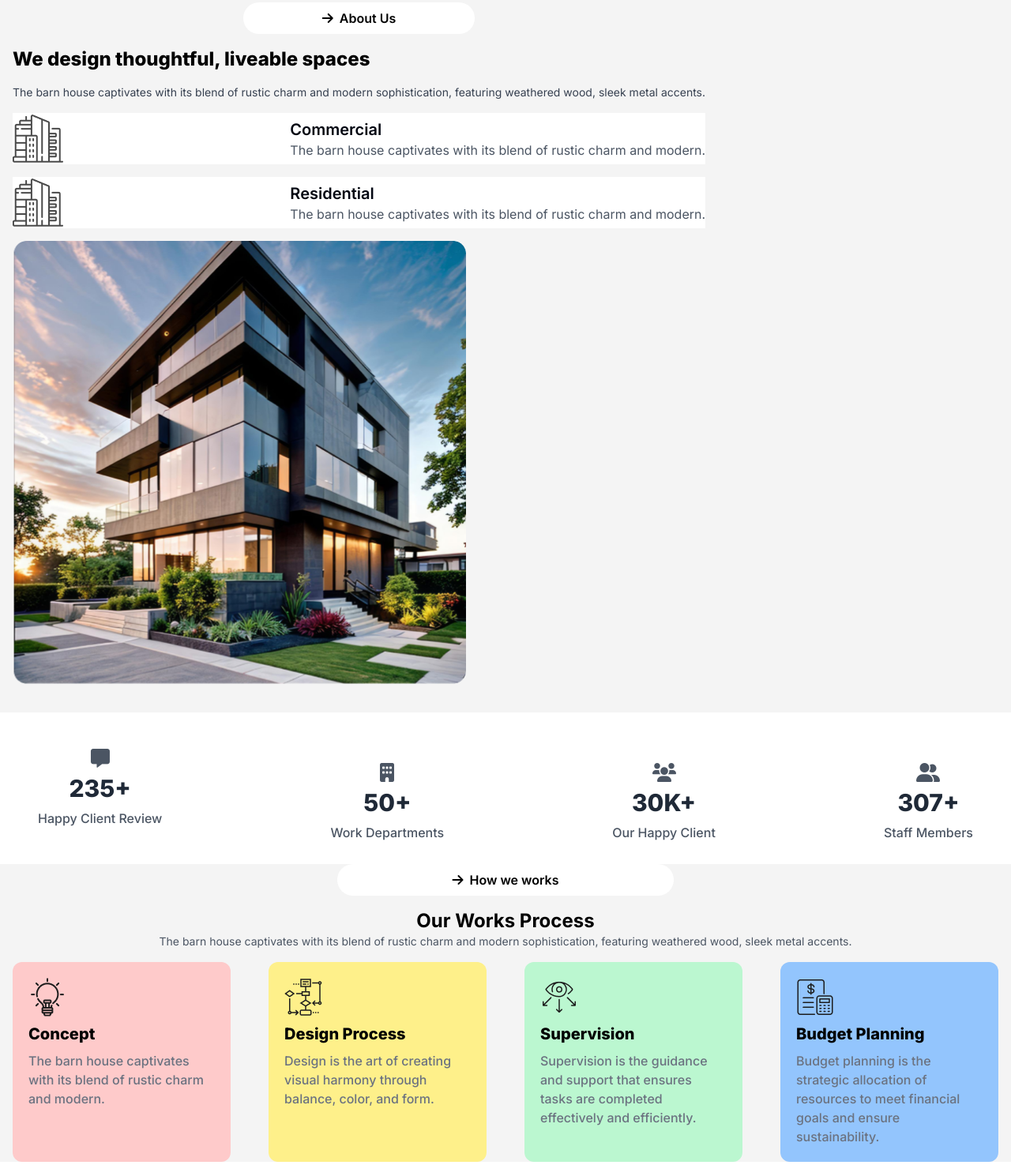
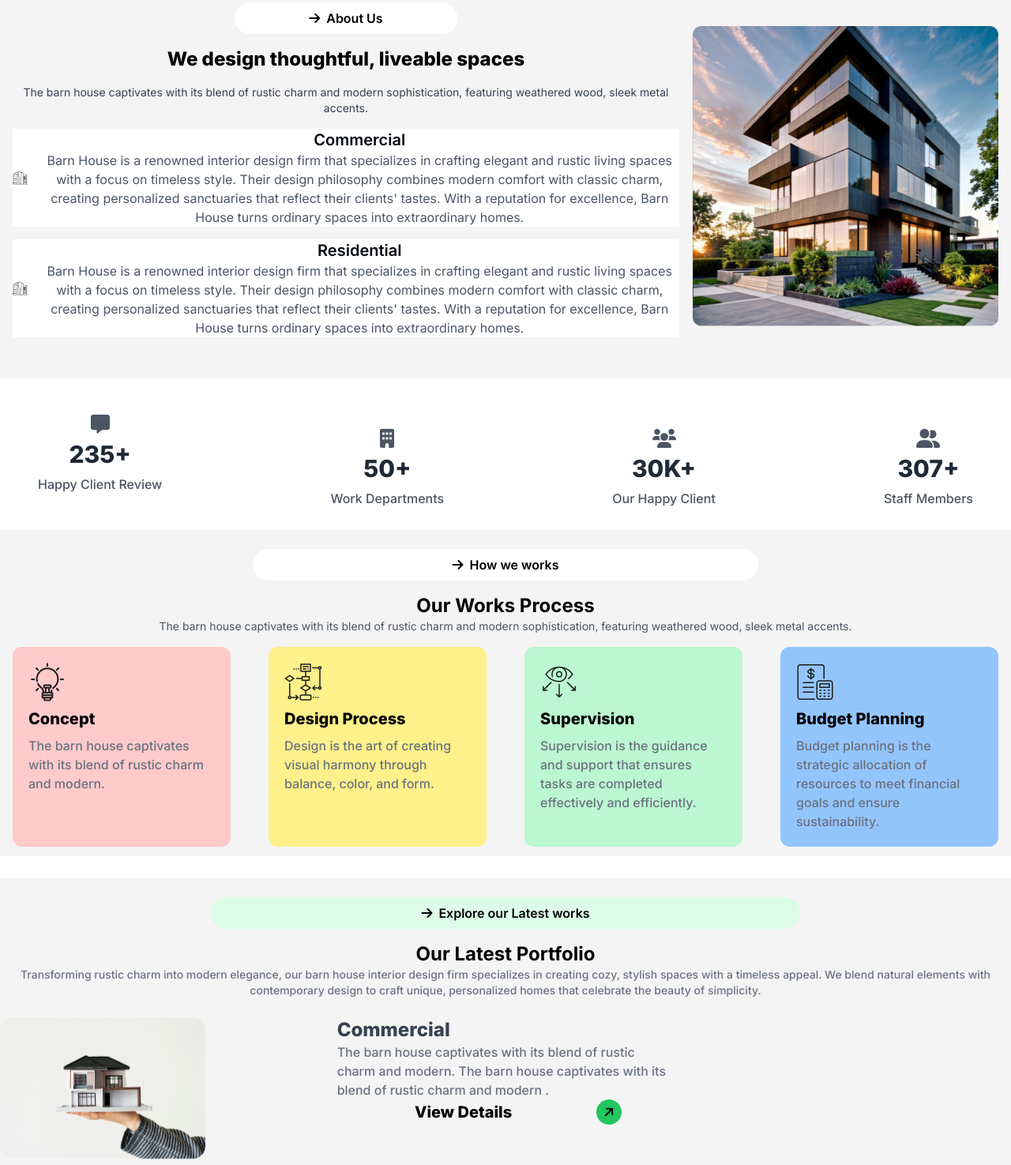
Before and after one commit to Engrkhairulislam/Assignment3, a plain HTML site: page index.html in a window 1280 px wide. Shown: the part 745-2220 px from the top of the page at 79% size. Drawn offline with nearby package versions, Linux system fonts and the light colour scheme.

Commit message:
responsivness has added for desktop device

```diff
--- a/index.html
+++ b/index.html
@@ -191,10 +191,12 @@
     <section
       class="bg-[#F4F4F4] max-w-screen-2xl mx-auto flex items-center justify-between py-4 px-4"
     >
-      <!-- We design thoughtful section  -->
-      <section class="mb-5">
+      <!-- We design thoughtful section end -->
+      <section
+        class="mb-5 lg:flex lg:items-center lg:justify-between lg: gap-4 text-center"
+      >
         <!-- content div section -->
-        <div class="">
+        <div class="w-full">
           <!--  About us button -->
           <div
             class="bg-white rounded-full w-4/12 mx-auto flex items-center justify-center gap-2 py-2 font-semibold mb-4"
@@ -228,8 +230,12 @@
             <div>
               <h1 class="font-semibold text-xl text-gray-950">Commercial</h1>
               <p class="text-base text-gray-600">
-                The barn house captivates with its blend of rustic charm and
-                modern.
+                Barn House is a renowned interior design firm that specializes
+                in crafting elegant and rustic living spaces with a focus on
+                timeless style. Their design philosophy combines modern comfort
+                with classic charm, creating personalized sanctuaries that
+                reflect their clients' tastes. With a reputation for excellence,
+                Barn House turns ordinary spaces into extraordinary homes.
               </p>
             </div>
           </div>
@@ -248,15 +254,19 @@
             <div>
               <h1 class="font-semibold text-xl text-gray-950">Residential</h1>
               <p class="text-base text-gray-600">
-                The barn house captivates with its blend of rustic charm and
-                modern.
+                Barn House is a renowned interior design firm that specializes
+                in crafting elegant and rustic living spaces with a focus on
+                timeless style. Their design philosophy combines modern comfort
+                with classic charm, creating personalized sanctuaries that
+                reflect their clients' tastes. With a reputation for excellence,
+                Barn House turns ordinary spaces into extraordinary homes.
               </p>
             </div>
           </div>
         </div>
         <!-- image content section -->
         <div>
-          <img src="./assets/Rectangle.png" alt="" srcset="" />
+          <img class="w-full" src="./assets/Rectangle.png" alt="" srcset="" />
         </div>
       </section>
     </section>
@@ -297,10 +307,10 @@
     </section>
 
     <!-- Our Works Process section   -->
-    <section class="bg-[#F4F4F4] my-7">
+    <section class="bg-[#F4F4F4] my-7 py-3">
       <!-- about us button -->
       <div
-        class="bg-white rounded-full w-4/12 mx-auto flex items-center justify-center gap-2 py-2 font-semibold mb-4"
+        class="bg-white rounded-full w-6/12 mx-auto flex items-center justify-center gap-2 py-2 font-semibold my-3 mb-4"
       >
         <i class="fa-solid fa-arrow-right text-black"></i>
         <button class=" ">
@@ -359,10 +369,10 @@
     </section>
 
     <!-- portfolio section -->
-    <section class="bg-[#F4F4F4] my-7">
+    <section class="bg-[#F4F4F4] my-7 py-3">
       <!-- Explore Button -->
       <div
-        class="bg-green-100 rounded-full w-7/12 mx-auto flex items-center justify-center gap-2 py-2 font-semibold mb-4"
+        class="bg-green-100 rounded-full w-7/12 mx-auto flex items-center justify-center gap-2 py-2 font-semibold my-3 mb-4"
       >
         <i class="fa-solid fa-arrow-right text-black"></i>
         <button class=" ">
@@ -383,9 +393,31 @@
       <!-- portfolio grid section  -->
       <!-- 1st section  -->
       <div class="grid grid-cols-3 col-span-2">
-        <div></div>
-        <!-- image div -->
-        <div><img src="./assets/img2.png" alt="" srcset="" /></div>
+        <!-- 1st section -->
+        <div><img src="./assets/img1.png" alt="" srcset="" /></div>
+
+        <div>
+          <!-- section title -->
+          <h1 class="font-extrabold text-2xl text-gray-700">Commercial</h1>
+          <!-- section description -->
+          <p class="text-base font-medium text-gray-500">
+            The barn house captivates with its blend of rustic charm and modern.
+            The barn house captivates with its blend of rustic charm and modern
+            .
+          </p>
+
+          <!-- button and logo section -->
+          <div class="flex items-center gap-2">
+            <button class="font-extrabold text-xl text-black w-9/12">
+              View Details
+            </button>
+            <div
+              class="bg-green-500 w-8 h-8 rounded-full items-center flex justify-center"
+            >
+              <i class="fa-solid fa-arrow-right -rotate-45 text-black"></i>
+            </div>
+          </div>
+        </div>
       </div>
     </section>
   </body>
```
